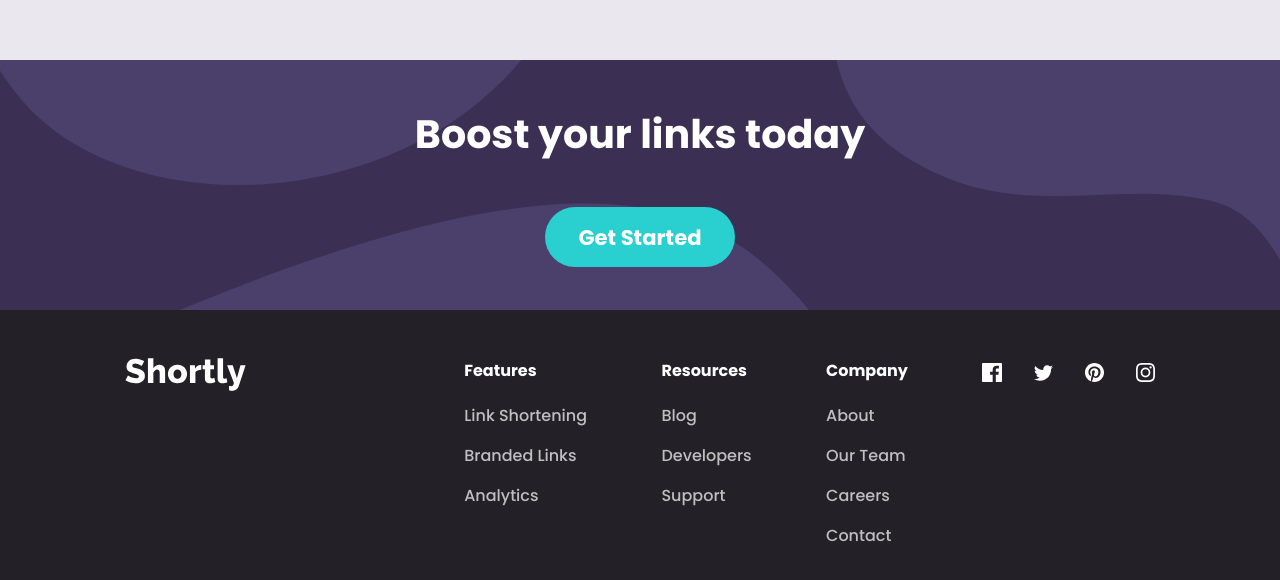
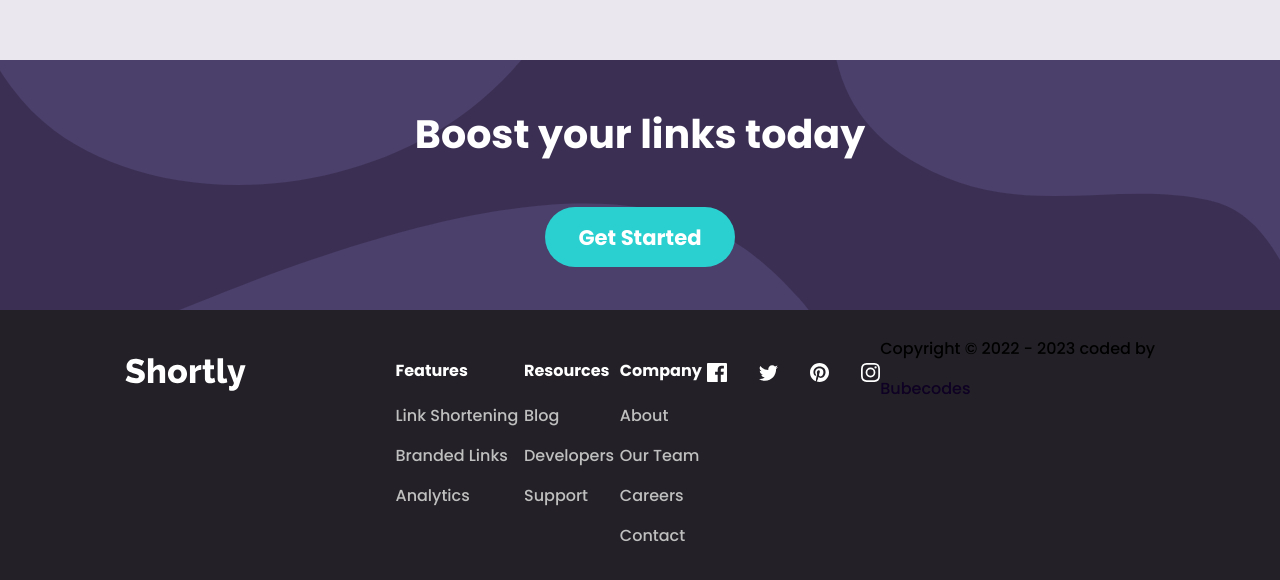
Before and after one commit to buberrie/url_shortening, a React (Create React App) app in the folder url_shortener/: page / in a window 1280 px wide. Shown: the part 1741-2321 px from the top of the page. Built offline with nearby package versions, Linux system fonts and the light colour scheme.

Commit message:
Update Footer.js

```diff
--- a/url_shortener/src/components/Footer/Footer.js
+++ b/url_shortener/src/components/Footer/Footer.js
@@ -34,6 +34,7 @@ const Footer = (props) => {
           <a href="https://twitter.com/gloria_oluebube" target='_blank' rel='noreferrer'><img src={twitter} alt="" /></a>
           <a href="https://pintrest.com" target='_blank' rel='noreferrer'><img src={pinterest} alt="" /></a>
           <a href="https://instagram.com/bubecodes" target='_blank' rel='noreferrer'><img src={instagram} alt="" /></a>
+          <p className='footer'> Copyright &copy; {`2022 - ${new Date().getFullYear()}`} <span >coded by <a href="https://github.com/Buberrie" target="blank" style={{color: "rgb(14, 1, 35)"}}>Bubecodes</a></span></p>
         </div>
     </footer>
   )
```
